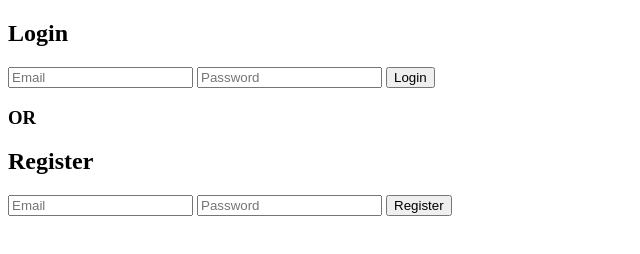
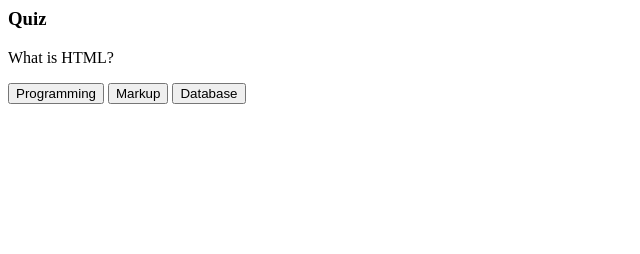
Before and after one commit to vedantimasale-ux/ONLINE-LEARNING-PLATFORM, a plain HTML site: page index.html in a window 1280 px wide. Shown: the whole page, without its empty margins (0-640 px from the left). Drawn offline with Linux system fonts and the light colour scheme.

Commit message:
Add quiz functionality to index.html

```diff
--- a/index.html
+++ b/index.html
@@ -1,25 +1,22 @@
-<!DOCTYPE html>
-<html>
-<head>
-  <title>Online Learning Platform</title>
-  <link rel="stylesheet" href="style.css">
-</head>
-<body>
+<h3>Quiz</h3>
+<p id="question"></p>
+<button onclick="check('Programming')">Programming</button>
+<button onclick="check('Markup')">Markup</button>
+<button onclick="check('Database')">Database</button>
 
-<div class="container">
-  <h2>Login</h2>
-  <input type="email" id="email" placeholder="Email">
-  <input type="password" id="password" placeholder="Password">
-  <button onclick="login()">Login</button>
+<script>
+const quiz = {
+question:"What is HTML?",
+answer:"Markup"
+};
 
-  <h3>OR</h3>
+document.getElementById("question").innerText = quiz.question;
 
-  <h2>Register</h2>
-  <input type="email" id="regEmail" placeholder="Email">
-  <input type="password" id="regPassword" placeholder="Password">
-  <button onclick="register()">Register</button>
-</div>
-
-<script src="script.js"></script>
-</body>
-</html>
+function check(ans){
+    if(ans === quiz.answer){
+        alert("Correct!");
+    } else {
+        alert("Wrong!");
+    }
+}
+</script>
```
